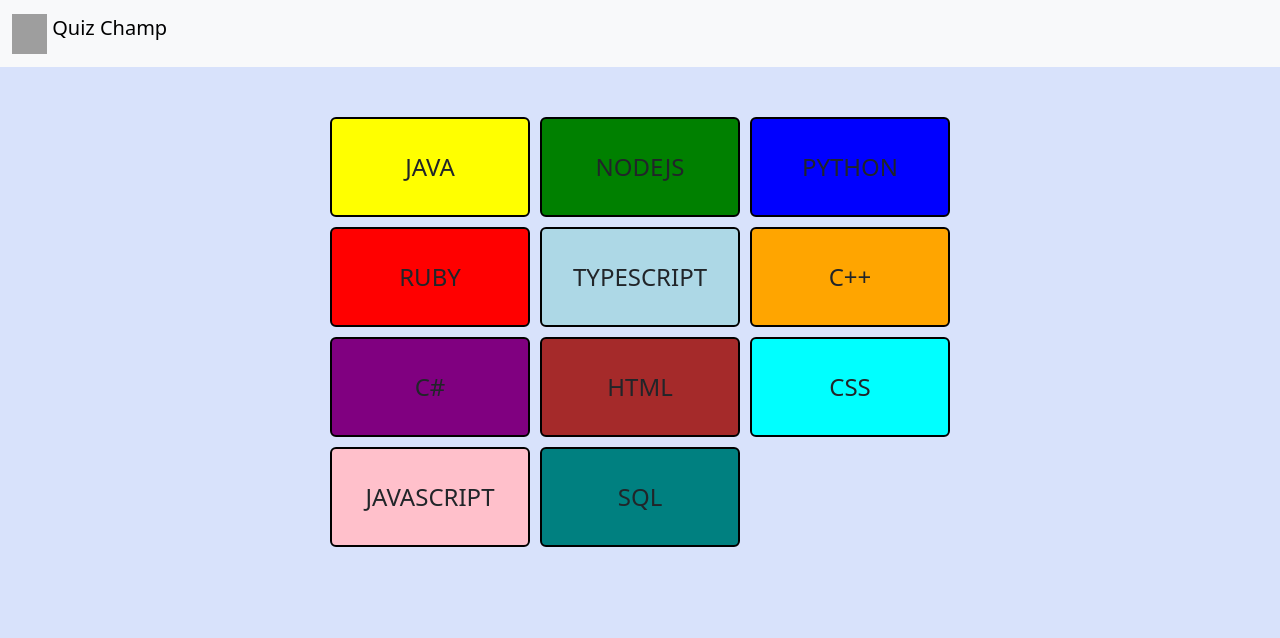
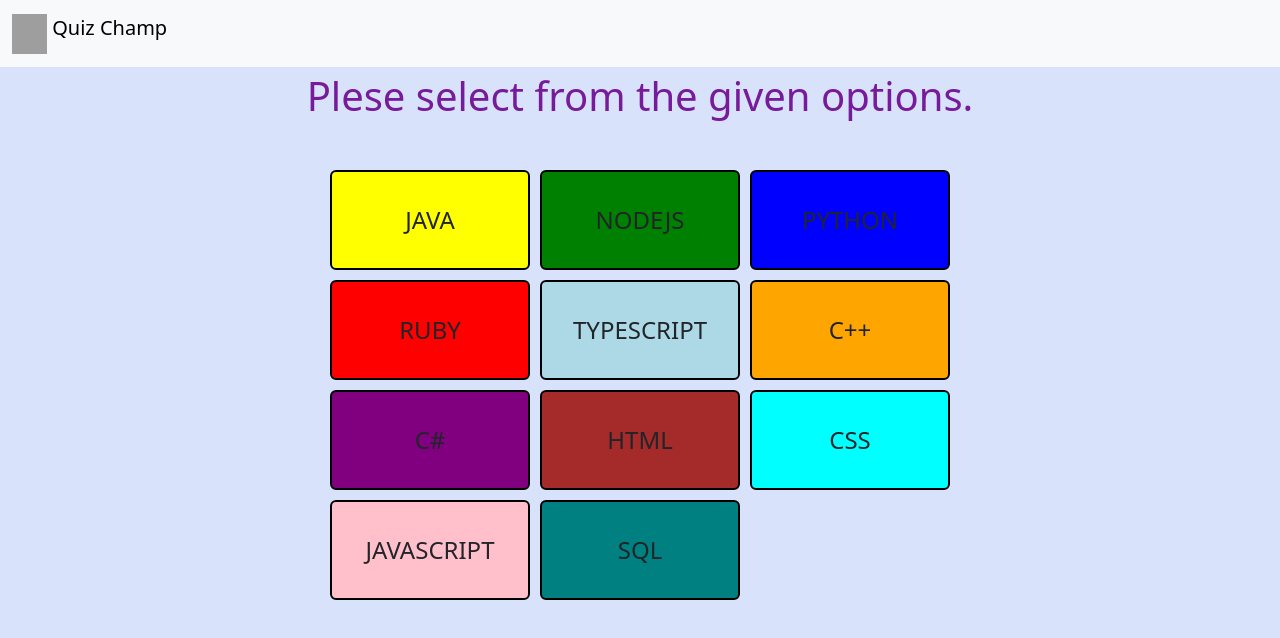
Before and after one commit to saurabh1097/quiz_champ, an Angular app: page /quiz-options in a window 1280 px wide. Shown: the top 638 px of the page. Built offline with nearby package versions, Linux system fonts and the light colour scheme; grey boxes are pictures that could not be loaded.

Commit message:
added some text in option screen.

```diff
--- a/src/app/quiz-options/quiz-options.component.css
+++ b/src/app/quiz-options/quiz-options.component.css
@@ -13,3 +13,8 @@
     margin-top: 50px;
     display: flex; justify-content: center;
 }
+h1{
+    text-align:center;
+    color:rgb(119, 27, 155);
+    margin-top: 5px;
+}
--- a/src/app/quiz-options/quiz-options.component.html
+++ b/src/app/quiz-options/quiz-options.component.html
@@ -1,3 +1,4 @@
+<h1>Plese select from the given options.</h1>
 <div class="container">
   <div class="quiz_options">
     <div *ngFor="let options of quiz_options">
```
